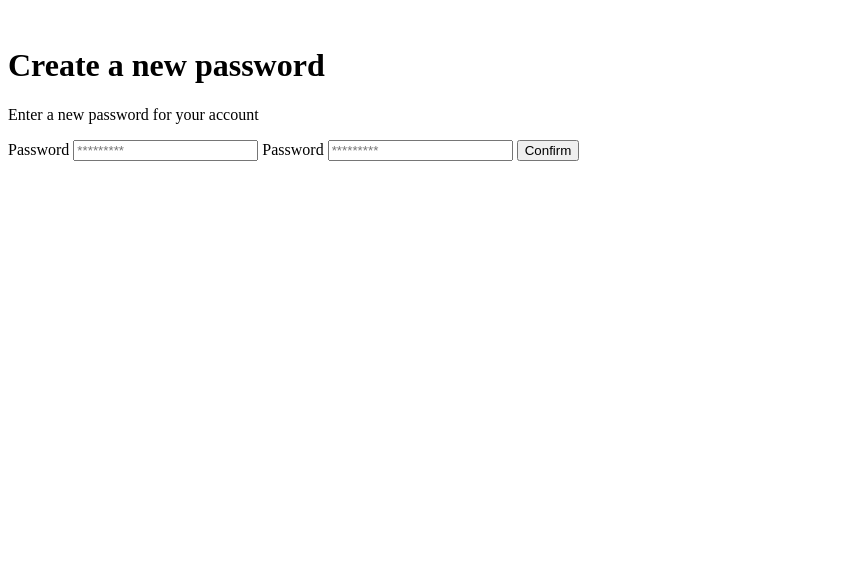
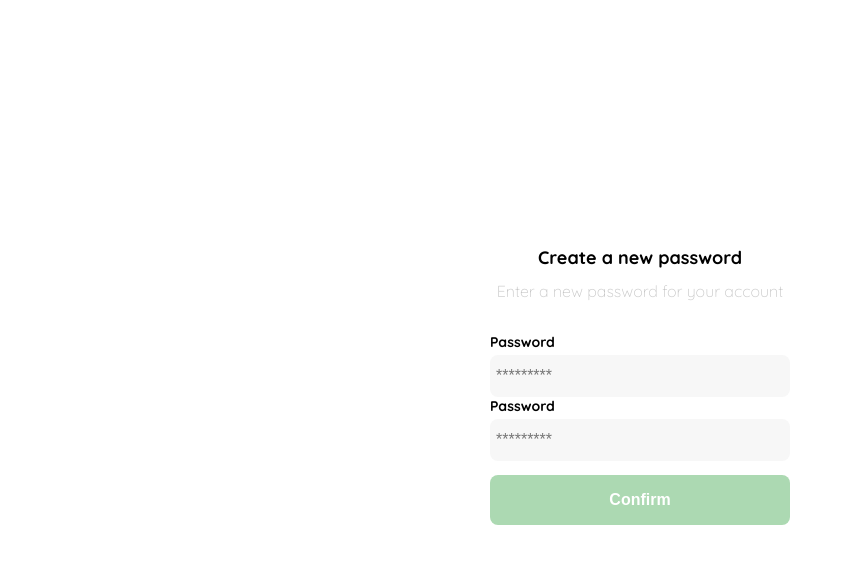
Before and after one commit to jorgechauxjr/frontend-developer-1, a plain HTML site: page 1-contraseña.html in a window 1280 px wide. Shown: the whole page, without its empty margins (0-845 px from the left). Drawn offline with Linux system fonts and the light colour scheme.

Commit message:
Add estilos css a la contraseña

```diff
--- a/1-contraseña.html
+++ b/1-contraseña.html
@@ -4,12 +4,100 @@
   <meta charset="UTF-8">
   <meta http-equiv="X-UA-Compatible" content="IE=edge">
   <meta name="viewport" content="width=device-width, initial-scale=1.0">
+  <link rel="preconnect" href="https://fonts.googleapis.com">
+  <link rel="preconnect" href="https://fonts.gstatic.com" crossorigin>
+  <link href="https://fonts.googleapis.com/css2?family=Quicksand:wght@300;500;700&display=swap" rel="stylesheet">
   <title>Document</title>
+  <style>
+    :root {
+      --white: #FFFFFF;
+      --black: #000000;
+      --very-light-pink: #C7C7C7;
+      --text-input-field: #F7F7F7;
+      --hospital-green: #ACD9B2;
+      --sm: 14px;
+      --md: 16px;
+      --lg: 18px;
+    }
+    body {
+      margin: 0;
+      font-family: 'Quicksand', sans-serif;
+    }
+    .login {
+      width: 100%;
+      height: 100vh;
+      display: grid;
+      place-items: center;
+    }
+    .form-container {
+      display: grid;
+      grid-template-rows: auto 1fr
+      auto;
+      width: 300px;
+    }
+    .logo {
+      width: 150px;
+      margin-bottom: 48px;
+      justify-self: center;
+      display: none;
+    }
+    .title {
+      font-size: var(--lg);
+      margin-bottom: 12px;
+      text-align: center;
+    }
+    .subtitle {
+      color: var(--very-light-pink);
+      font-size: var(--md);
+      font-weight: 300;
+      margin-top: 0;
+      margin-bottom: 32px;
+      text-align: center;
+    }
+    .form {
+      display: flex;
+      flex-direction: column;
+      margin-bottom: 12px;
+    }
+    .label {
+      font-size: var(--sm);
+      font-weight: bold;
+      margin-bottom: 4px;
+    }
+    .input {
+      background-color: var(--text-input-field);
+      border: none;
+      border-radius: 8px;
+      height: 30px;
+      font-size: var(--md);
+      padding: 6px;
+    }
+    .primary-button {
+      background-color: var(--hospital-green);
+      border-radius: 8px;
+      border: none;
+      color: var(--white);
+      width: 100%;
+      cursor: pointer;
+      font-size: var(--md);
+      font-weight: bold;
+      height: 50px;
+    }
+    .login-button {
+      margin-top: 14px;
+      margin-bottom: 30px;
+    }
+    @media (max-width: 640px) {
+      .logo {
+        display: block;
+      }
+    }
+  </style>
 </head>
 <body>
   <div class="login">
     <div class="form-container">
-      <img src="" alt="" srcset="logo" class="logo">
+      <img src="./logos/logo_yard_sale.svg" alt="logo" class="logo">
 
       <h1 class="title">Create a new password</h1>
       <p class="subtitle">Enter a new password for your account</p>
```
Also changed, not shown: index.html (+3 -1 lines).
